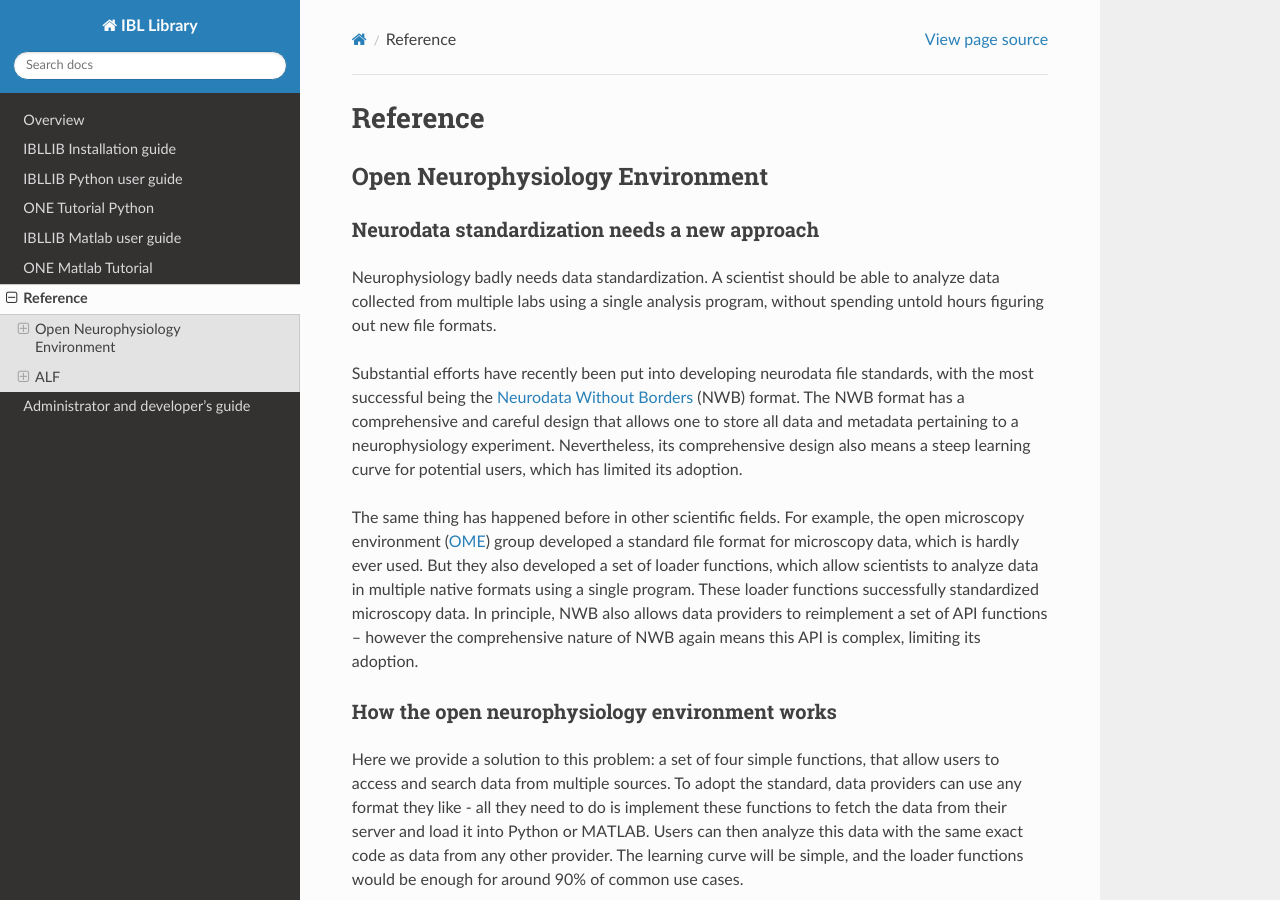
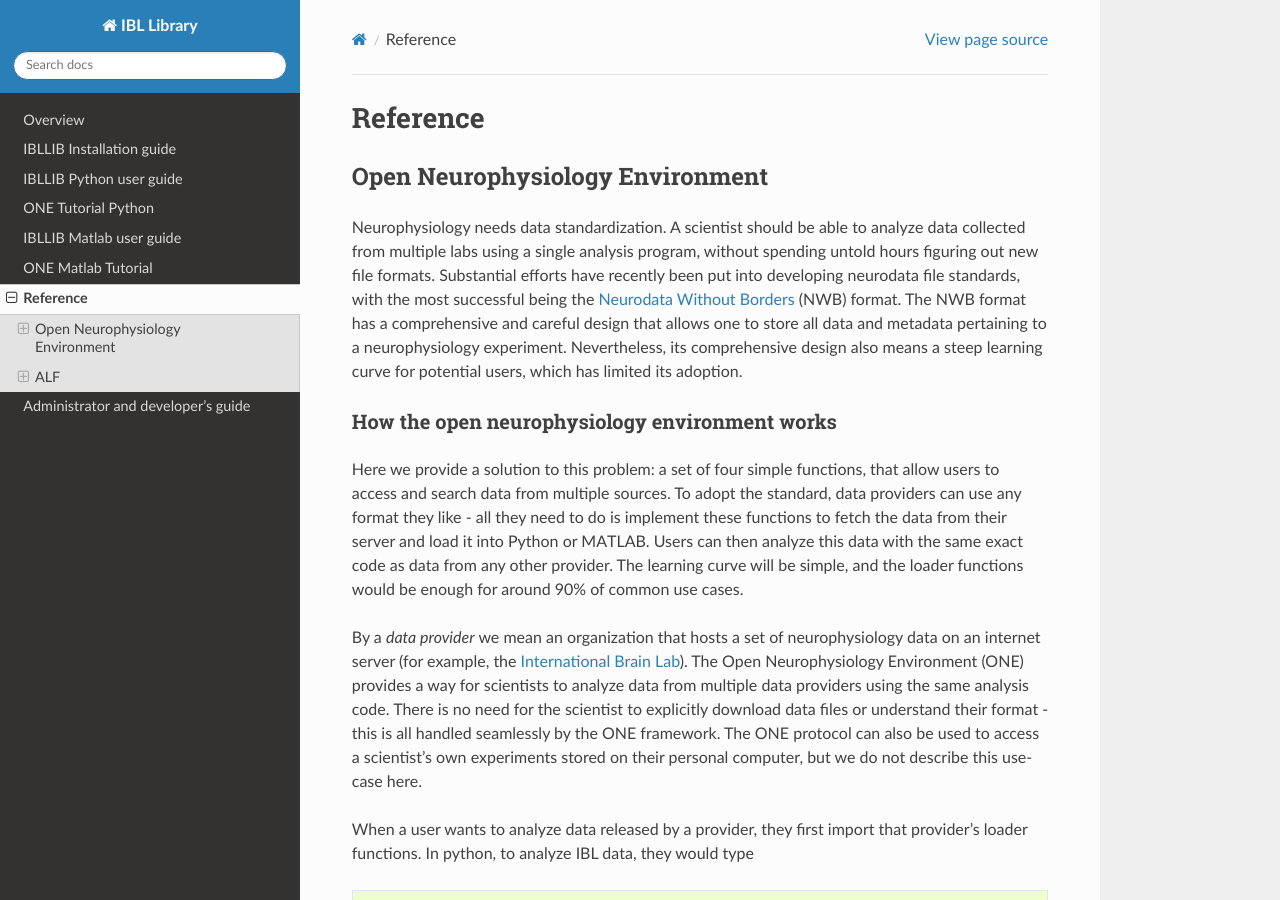
Before and after one commit to int-brain-lab/ibllib, a Sphinx documentation site: the page built from docs/04_reference.md, in a window 1280 px wide and 900 px high. Built offline with Sphinx 7.4.7 and the Read the Docs theme 2.0.0, drawn with Linux system fonts in a browser that asks for light colours.

Commit message:
Update 04_reference.md

```diff
--- a/docs/04_reference.md
+++ b/docs/04_reference.md
@@ -1,12 +1,7 @@
 # Reference
 ## Open Neurophysiology Environment
 
-### Neurodata standardization needs a new approach
-Neurophysiology badly needs data standardization. A scientist should be able to analyze data collected from multiple labs using a single analysis program, without spending untold hours figuring out new file formats.
-
-Substantial efforts have recently been put into developing neurodata file standards, with the most successful being the [Neurodata Without Borders](https://www.nwb.org/) (NWB) format. The NWB format has a comprehensive and careful design that allows one to store all data and metadata pertaining to a neurophysiology experiment. Nevertheless, its comprehensive design also means a steep learning curve for potential users, which has limited its adoption.
-
-The same thing has happened before in other scientific fields. For example, the open microscopy environment ([OME](https://www.openmicroscopy.org/)) group developed a standard file format for microscopy data, which is hardly ever used. But they also developed a set of loader functions, which allow scientists to analyze data in multiple native formats using a single program. These loader functions successfully standardized microscopy data. In principle, NWB also allows data providers to reimplement a set of API functions -- however the comprehensive nature of NWB again means this API is complex, limiting its adoption.
+Neurophysiology needs data standardization. A scientist should be able to analyze data collected from multiple labs using a single analysis program, without spending untold hours figuring out new file formats. Substantial efforts have recently been put into developing neurodata file standards, with the most successful being the [Neurodata Without Borders](https://www.nwb.org/) (NWB) format. The NWB format has a comprehensive and careful design that allows one to store all data and metadata pertaining to a neurophysiology experiment. Nevertheless, its comprehensive design also means a steep learning curve for potential users, which has limited its adoption.
 
 ### How the open neurophysiology environment works
 
```
